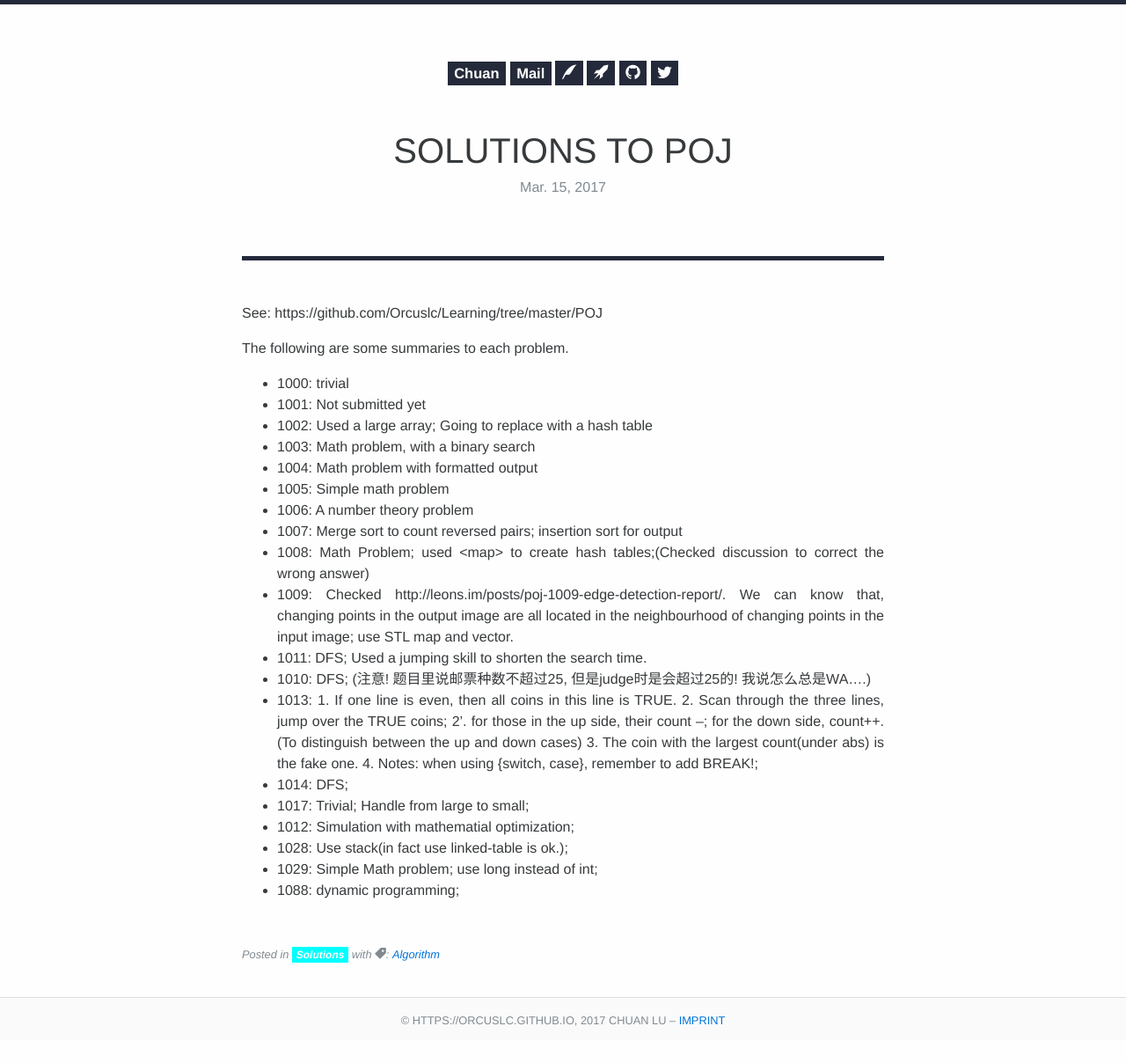
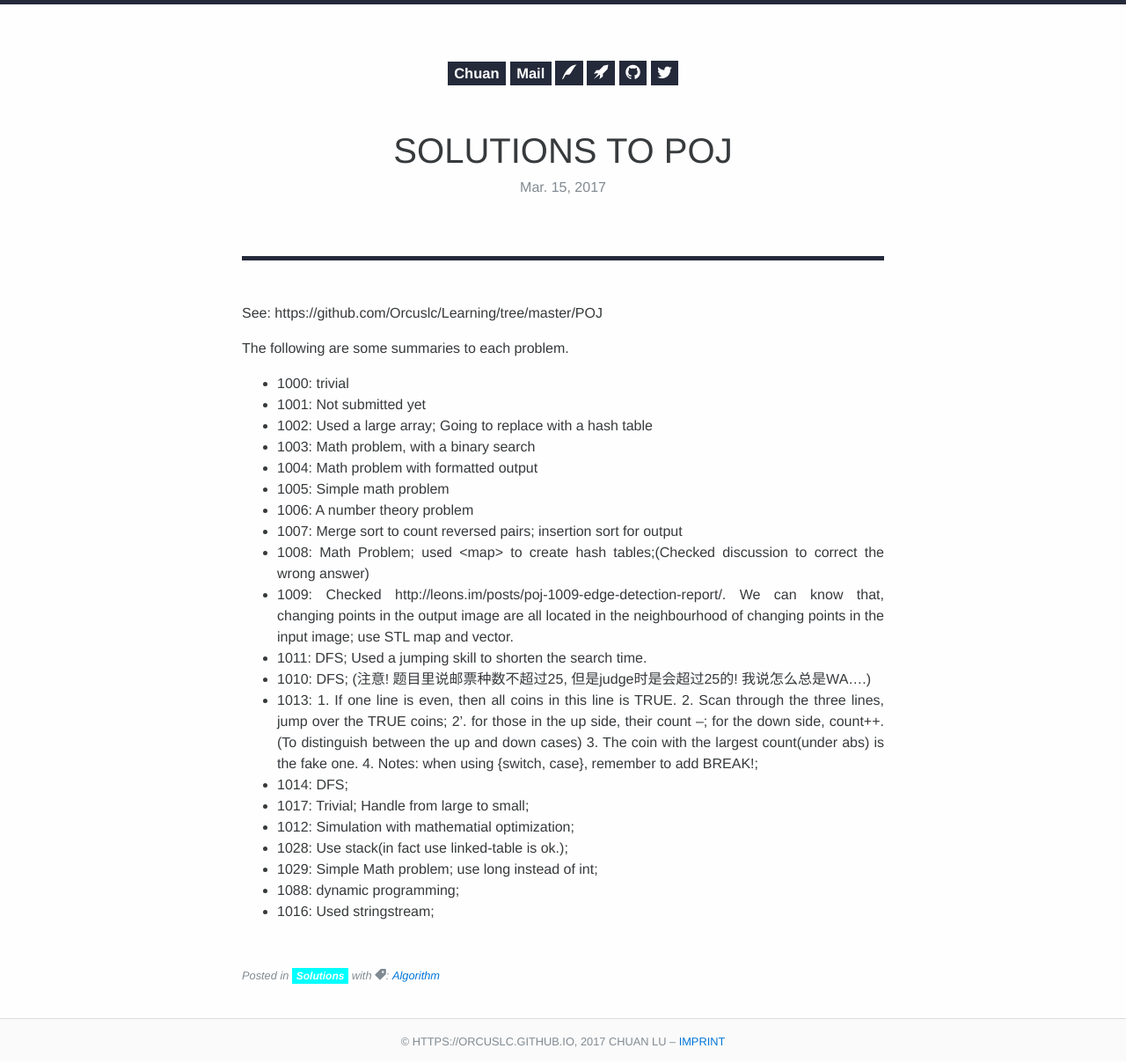
Before and after one commit to Orcuslc/blog.io, a Jekyll site: the page built from _posts/2017-03-15-Solutions-to-POJ.md, in a window 1280 px wide. Shown: the whole page at 88% size. Built offline with Jekyll 4.4.1, drawn with Linux system fonts in a browser that asks for light colours; some web fonts are replaced; before the commit the page ends 1184 px from its top, so only the background shows below that.

Commit message:
add poj 1016

```diff
--- a/_posts/2017-03-15-Solutions-to-POJ.md
+++ b/_posts/2017-03-15-Solutions-to-POJ.md
@@ -32,3 +32,4 @@ The following are some summaries to each problem.
 -  1028: Use stack(in fact use linked-table is ok.);
 -  1029: Simple Math problem; use long instead of int;
 -  1088: dynamic programming;
+-  1016: Used stringstream;
```
